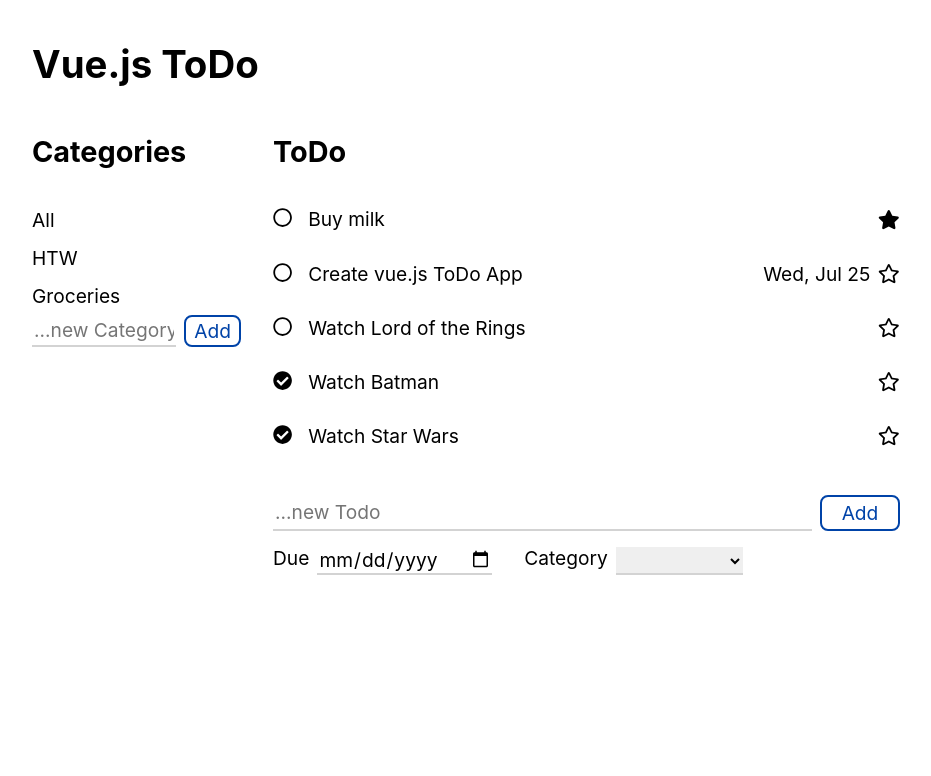
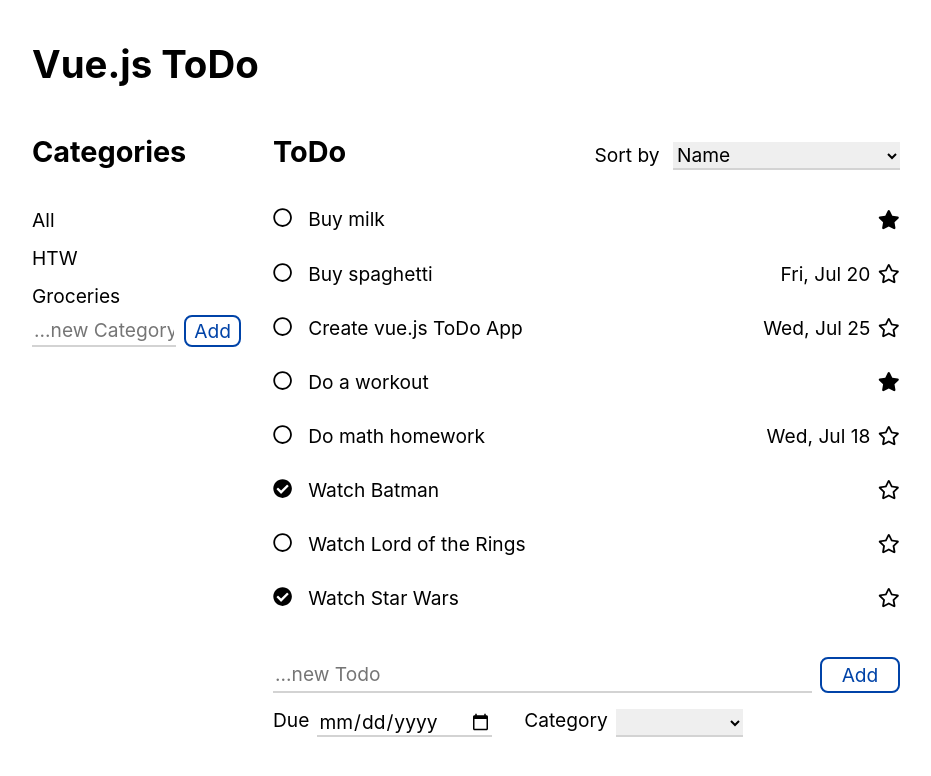
Before and after one commit to greengiraffe/mp-vue-todo, a Vue app: page / in a window 1280 px wide. Shown: the top 776 px of the page, without its empty margins (174-1105 px from the left). Built offline with nearby package versions, Linux system fonts and the light colour scheme.

Commit message:
Enable sorting todos by name and due date

```diff
--- a/src/components/TodoList.vue
+++ b/src/components/TodoList.vue
@@ -1,8 +1,15 @@
 <template>
-  <div>
-    <h2>ToDo</h2>
-    <ul class="todo-list">
-
+  <div class="todo-list">
+    <div class="todo-list__header">
+      <h2 class="todo-list__title">ToDo</h2>
+      <label class="todo-list__sort-select">
+        Sort by
+        <select v-model="sortSelect" name="Sort todos" id="sort-todo-select">
+          <option v-for="option in sortOptions" :key="option.value" :value="option.value">{{ option.text }}</option>
+        </select>
+      </label>
+    </div>
+    <ul class="todo-list__list">
       <li v-for="todo in todos" :key="todo.id" class="todo-list__item">
         <Todo :todo="todo" />
       </li>
@@ -15,18 +22,56 @@
 import Todo from './Todo.vue'
 import TodoInput from './TodoInput.vue'
 
+const SORT_BY_NAME = 'SORT_BY_NAME'
+const SORT_BY_DATE_DESC = 'SORT_BY_DATE_DESC'
+const SORT_BY_DATE_ASC = 'SORT_BY_DATE_ASC'
+
 export default {
   components: { Todo, TodoInput },
+  data: function () {
+    return {
+      sortOptions: [
+        { text: 'Name', value: SORT_BY_NAME},
+        { text: 'Due date (descending)', value: SORT_BY_DATE_DESC},
+        { text: 'Due date (ascending)', value: SORT_BY_DATE_ASC},
+      ],
+      sortSelect: SORT_BY_NAME,
+    }
+  },
   computed: {
     todos () {
-      return this.$store.getters.sortedTodos
+      switch (this.sortSelect) {
+        case SORT_BY_NAME:
+          return this.$store.getters.sortedTodosByName
+        case SORT_BY_DATE_DESC:
+          return this.$store.getters.sortedTodosByDateDesc
+        case SORT_BY_DATE_ASC:
+          return this.$store.getters.sortedTodosByDateAsc
+      }
     }
   }
 }
 </script>
 
 <style lang="scss">
-.todo-list {
+.todo-list__header {
+  display: flex;
+  align-items: baseline;
+}
+
+.todo-list__title {
+  display: inline-block;
+}
+
+.todo-list__sort-select {
+  margin-left: auto;
+
+  select {
+    margin-left: 0.5rem;
+  }
+}
+
+.todo-list__list {
   margin: 0;
   padding: 0;
   list-style-type: none;
--- a/src/store/modules/todos.js
+++ b/src/store/modules/todos.js
@@ -12,27 +12,29 @@ export default {
       { id: 2, text: 'Buy milk', important: true, done: false, due: undefined, category: 2 },
       { id: 3, text: 'Watch Batman', important: false, done: true, due: undefined, category: undefined },
       { id: 4, text: 'Watch Star Wars', important: false, done: true, due: undefined, category: undefined },
-      { id: 5, text: 'Watch Lord of the Rings', important: false, done: false, due: undefined, category: undefined }
+      { id: 5, text: 'Watch Lord of the Rings', important: false, done: false, due: undefined, category: undefined },
+      { id: 6, text: 'Buy spaghetti', important: false, done: false, due: new Date('2018-07-20T09:45:00'), category: undefined },
+      { id: 7, text: 'Do math homework', important: false, done: false, due: new Date('2018-07-18T09:45:00'), category: undefined },
+      { id: 8, text: 'Do a workout', important: true, done: false, due: undefined, category: undefined }
     ]
   },
   getters: {
     doneTodos: state => {
       return state.todos.filter(todo => todo.done)
     },
-    sortedTodos: state => {
-      return state.todos.sort((a, b) => {
-        // check if done
-        if (a.done && b.done) return 0
-        if (a.done && !b.done) return 1
-        if (!a.done && b.done) return -1
-        if (!(a.done || b.done)) {
-          // check if important
-          if (a.important && b.important) return a > b
-          if (a.important && !b.important) return -1
-          if (!a.important && b.important) return 1
-          if (!(a.important || b.important)) return 0
-        }
-      })
+    sortedTodosByName: state => {
+      let sorted = state.todos.sort(sortByText)
+      // sorted = sorted.sort(sortDoneToBottom)
+      // sorted = sorted.sort(sortImportantToTop)
+      return sorted
+    },
+    sortedTodosByDateDesc: state => {
+      let sorted = state.todos.sort(sortByDateDesc)
+      return sorted
+    },
+    sortedTodosByDateAsc: state => {
+      let sorted = state.todos.sort(sortByDateAsc)
+      return sorted
     }
   },
   mutations: {
@@ -56,3 +58,32 @@ export default {
     // actions for asynchronous mutations (e.g. API calls)
   }
 }
+
+function sortByDateDesc (a, b) {
+  if (!a.due && b.due) return 1
+  if (a.due && !b.due) return -1
+  if (a.due && b.due) return b.due - a.due
+  return 0
+}
+
+function sortByDateAsc (a, b) {
+  if (a.due && b.due) return a.due - b.due
+  return 0
+}
+
+function sortByText (a, b) {
+  return a.text.toLowerCase().localeCompare(b.text.toLowerCase())
+}
+
+function sortDoneToBottom (a, b) {
+  if ((a.done && b.done) || !(a.done || b.done)) return 0
+  if (a.done && !b.done) return 1
+  if (!a.done && b.done) return -1
+}
+
+function sortImportantToTop (a, b) {
+  if (a.important && b.important) return a > b
+  if (a.important && !b.important) return -1
+  if (!a.important && b.important) return 1
+  if (!(a.important || b.important)) return 0
+}
```
